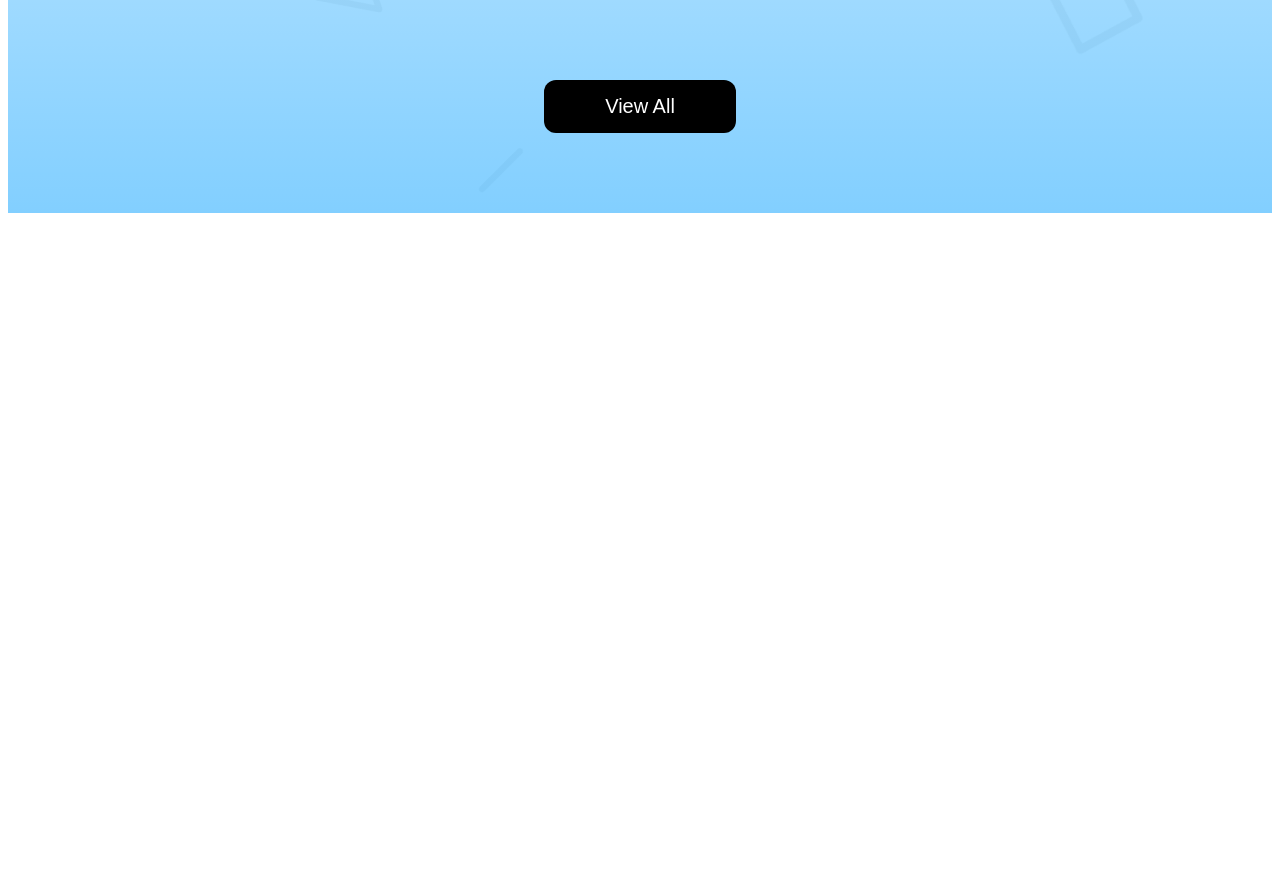
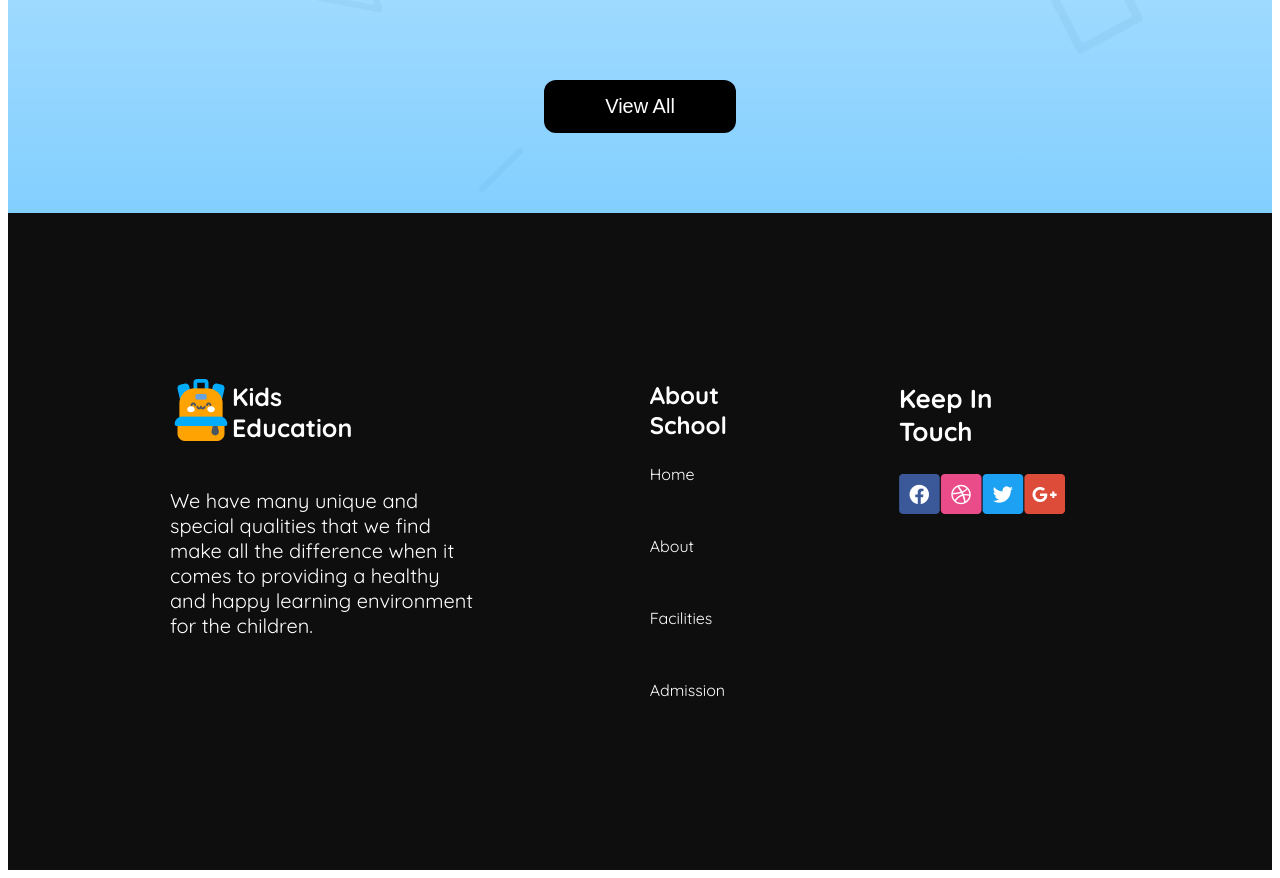
Before and after one commit to Hossain1416/Assignment-two, a plain HTML site: page index.html in a window 1280 px wide. Shown: the part 2344-3222 px from the top of the page. Before the commit the page ends 2565 px from the top, so only its background shows below. Drawn offline with Linux system fonts and the light colour scheme.

Commit message:
adding footer

```diff
--- a/index.html
+++ b/index.html
@@ -149,7 +149,40 @@
     <!-- End main -->
 
     <footer>
-
+        <section class="footer-bg">
+            <div class="parent-of-footer">
+                <div>
+                    <div class="logo-flex">
+                        <div>
+                            <img src="./assets/logo.png" alt="">
+                        </div>
+                        <div>
+                            <h3 class="kids-education">Kids <br> Education</h3>
+                        </div>
+                    </div>
+                    <p class="kids-para">We have many unique and special qualities that we find make all the difference when it comes to providing a healthy and happy learning environment for the children.</p>
+                </div>
+                <div class="About">
+                    <h3 id="About-School">About School</h3>
+                    <p>Home</p>
+                    <br>
+                    <p>About</p>
+                    <br>
+                    <p>Facilities</p>
+                    <br>
+                    <p>Admission</p>
+                </div>
+                <div>
+                    <h3 id="keep">Keep In Touch</h3>
+                    <div class="img-flex">
+                        <img src="./assets/fb.png" alt="">
+                        <img src="./assets/dribble.png" alt="">
+                        <img src="./assets/twitter.png" alt="">
+                        <img src="./assets/google+.png" alt="">
+                    </div>
+                </div>
+            </div>
+        </section>
     </footer>
 
     <!-- End footer -->
--- a/styles/style.css
+++ b/styles/style.css
@@ -11,7 +11,7 @@
     color: #0c0c0c;
     font-size: 20px;
 }
- .nav, .banner, .full-story{
+ .nav, .banner, .full-story, .parent-of-footer{
     max-width: 1159px;
     margin: 0 auto;
   }
@@ -247,6 +247,7 @@ height: 500px;
     border-radius: 16px;
  }
 
+
 .story-bg>img{
     border-radius: 10px;
 }
@@ -298,6 +299,45 @@ height: 500px;
     text-align: center;
     padding: 80px;
 }
+/* footer */
+.parent-of-footer{
+    display: flex;
+    gap: 172px;
+    padding: 143px 206px 154px 162px;
+}
+.footer-bg{
+    background-color: #0e0e0e;
+}
+.logo-flex{
+    display: flex;
+    align-items: center;
+    color: white;
+}
+.kids-education{
+    font-size: 25px;
+    font-weight: 700px;
+    color: white;
+}
+.kids-para{
+    font-size: 20px;
+    color: white;
+}
+.About{
+    color: white;
+}
+.img-flex{
+    display: flex;
+}
+#About-School{
+    font-size: 24px;
+    font-weight: 700px;
+    color: white;
+}
+#keep{
+    font-size: 26px;
+    font-weight: 700px;
+    color: white;
+}
 
 
 /* media */
@@ -343,7 +383,7 @@ height: 500px;
         grid-template-columns: repeat(1, 1fr);
         justify-content: center;
         align-items: center;
-        padding: 60px;
+        padding: 50px;
      }
      .story-one{
         display: none;
@@ -352,4 +392,13 @@ height: 500px;
         padding: 0px 0px 40px 0px;
 
      }
+     .parent-of-footer{
+        flex-direction: column;
+        padding: 50px 20px 100px 20px;
+        justify-content: center;
+        align-items: start;
+        gap: 50px;
+
+     }
+
    }
```
